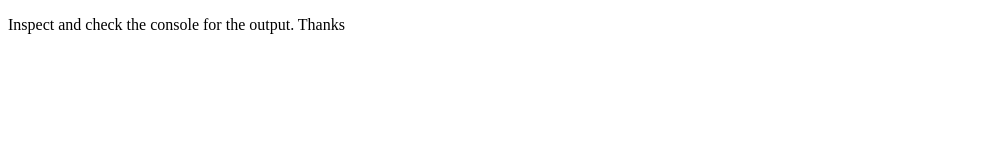
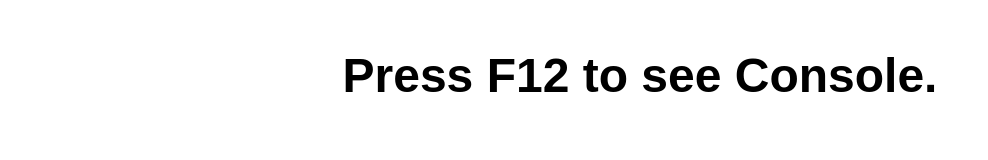
Before and after one commit to rien-isaac/batch01-s08, a plain HTML site: page activity/index.html in a window 1280 px wide. Shown: the whole page, without its empty margins (0-988 px from the left). Drawn offline with Linux system fonts and the light colour scheme.

Commit message:
update html text

```diff
--- a/activity/index.html
+++ b/activity/index.html
@@ -5,9 +5,18 @@
     <meta name="viewport" content="width=device-width, initial-scale=1.0" />
     <title>Document</title>
   </head>
+  <style>
+    p {
+      font-size: 3rem;
+      font-weight: 900;
+      font-family: Arial, Helvetica, sans-serif;
+      text-align: center;
+    }
+  </style>
   <body>
-    <p>Inspect and check the console for the output. Thanks</p>
+    <p>Press F12 to see Console.</p>
   </body>
+
   <script src="./pokemon.js"></script>
   <script src="./electricPokemon.js"></script>
   <script src="./firePokemon.js"></script>
```
